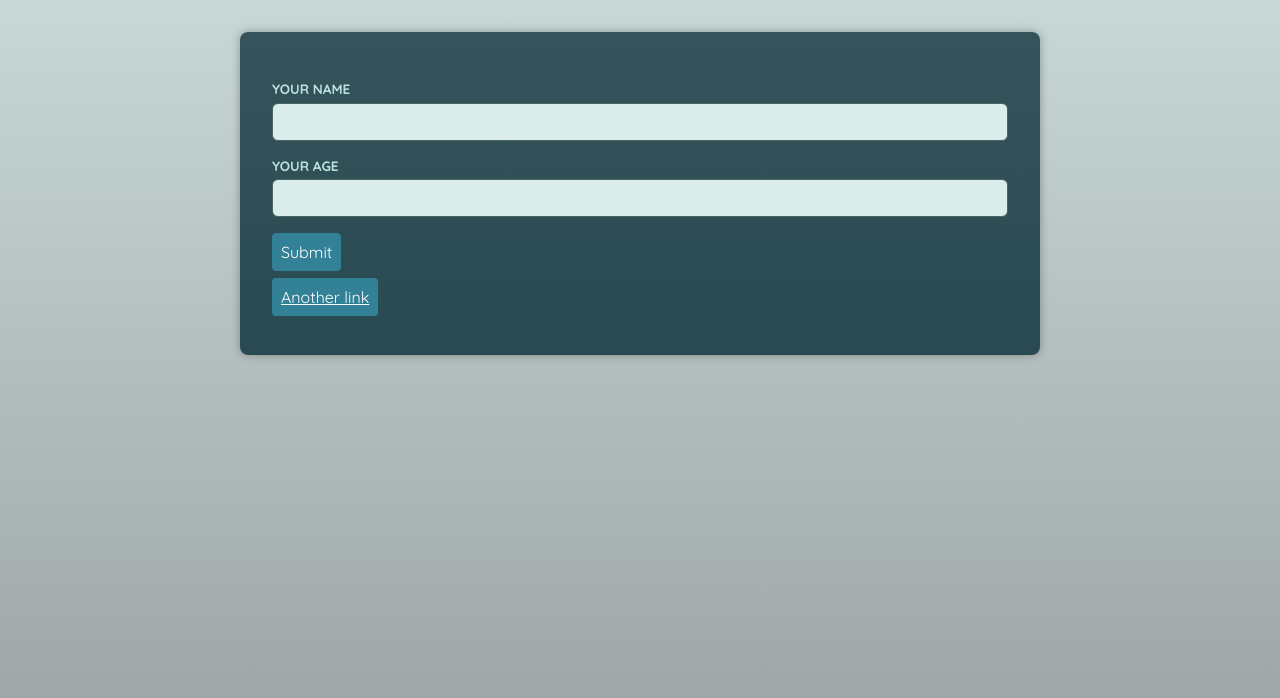
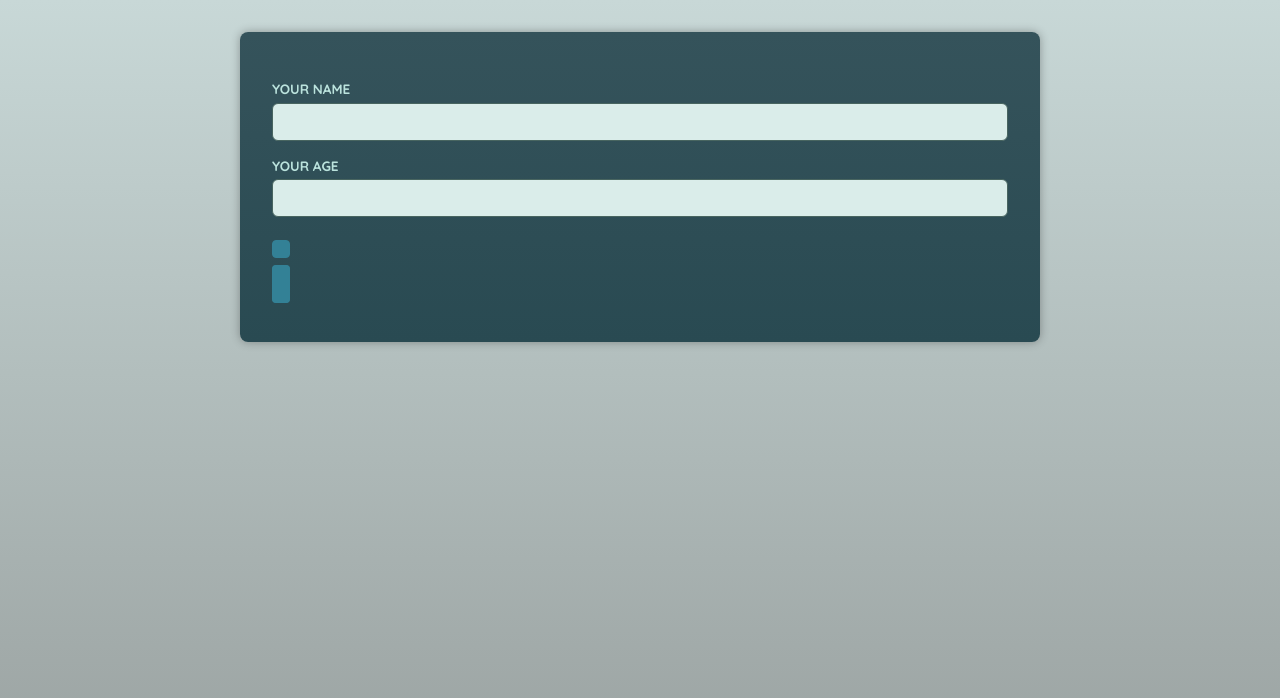
Before and after one commit to helen25sur/react-typescript, a React app in the folder react-ts-advanced-components/: page / in a window 1280 px wide. Shown: the top 698 px of the page. Built offline with nearby package versions, Linux system fonts and the light colour scheme; the HTML template or start-up script is replaced by a standard one; a web font is replaced by a local one.

Commit message:
fix: rewrite Button component

```diff
--- a/react-ts-advanced-components/src/App.tsx
+++ b/react-ts-advanced-components/src/App.tsx
@@ -7,10 +7,10 @@ function App() {
       <Input id="name" label="Your name" type="text" />
       <Input id="age" label="Your age" type="number" />
       <p>
-        <Button el="button" className="button" text="Submit" />
+        <Button className="button" />
       </p>
       <p>
-        <Button el="anchor" className="button" text="Another link" href="https://google.com" />
+        <Button className="button" href="https://google.com" />
       </p>
     </main>
   );
--- a/react-ts-advanced-components/src/components/Button.tsx
+++ b/react-ts-advanced-components/src/components/Button.tsx
@@ -1,26 +1,21 @@
 import { type ComponentPropsWithoutRef } from "react";
 
-type ButtonProps = {
-  el: 'button';
-  text: string;
-} & ComponentPropsWithoutRef<'button'>;
+type ButtonProps = ComponentPropsWithoutRef<'button'> & { href?: never };
 
-type LinkProps = {
-  el: 'anchor';
-  text: string;
-} & ComponentPropsWithoutRef<'a'>;
+type LinkProps = ComponentPropsWithoutRef<'a'> & { href: string };
+
 
 type ButtonLinkProps = ButtonProps | LinkProps;
 
+function isAnchorProps(props: ButtonLinkProps): props is LinkProps {
+  return 'href' in props;
+}
+
 export default function Button(props: ButtonLinkProps) {
-  const { el } = props;
-  if (el === 'button') {
-    const { text, ...buttonProps } = props;
-
-    return <button {...buttonProps}>{text}</button>;
+  if (isAnchorProps(props)) {
+    return <a {...props}></a>;
   }
 
-  const { text, ...linkProps } = props;
+  return <button {...props}></button>;
 
-  return <a {...linkProps}>{text}</a>;
 }
```
